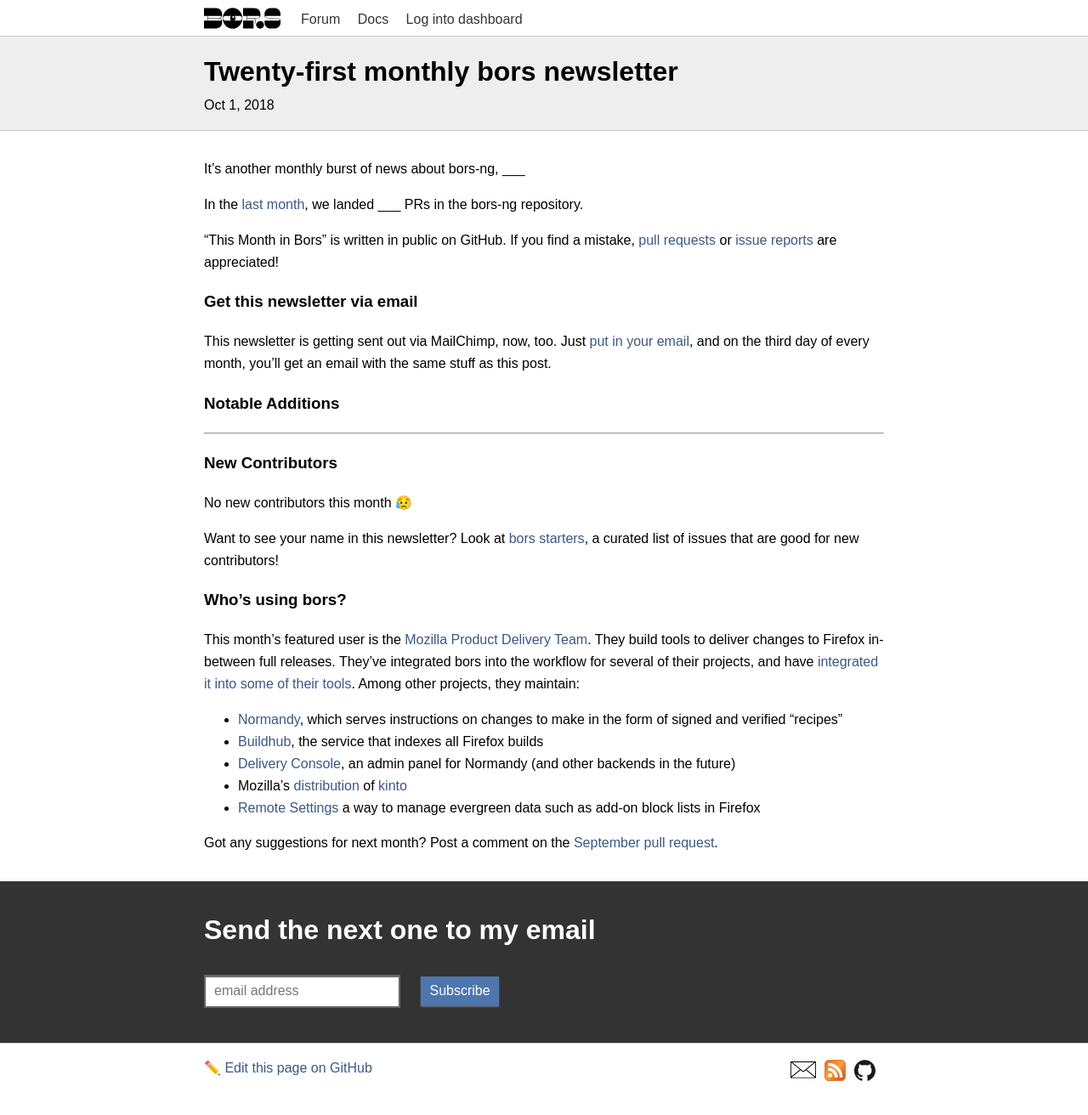
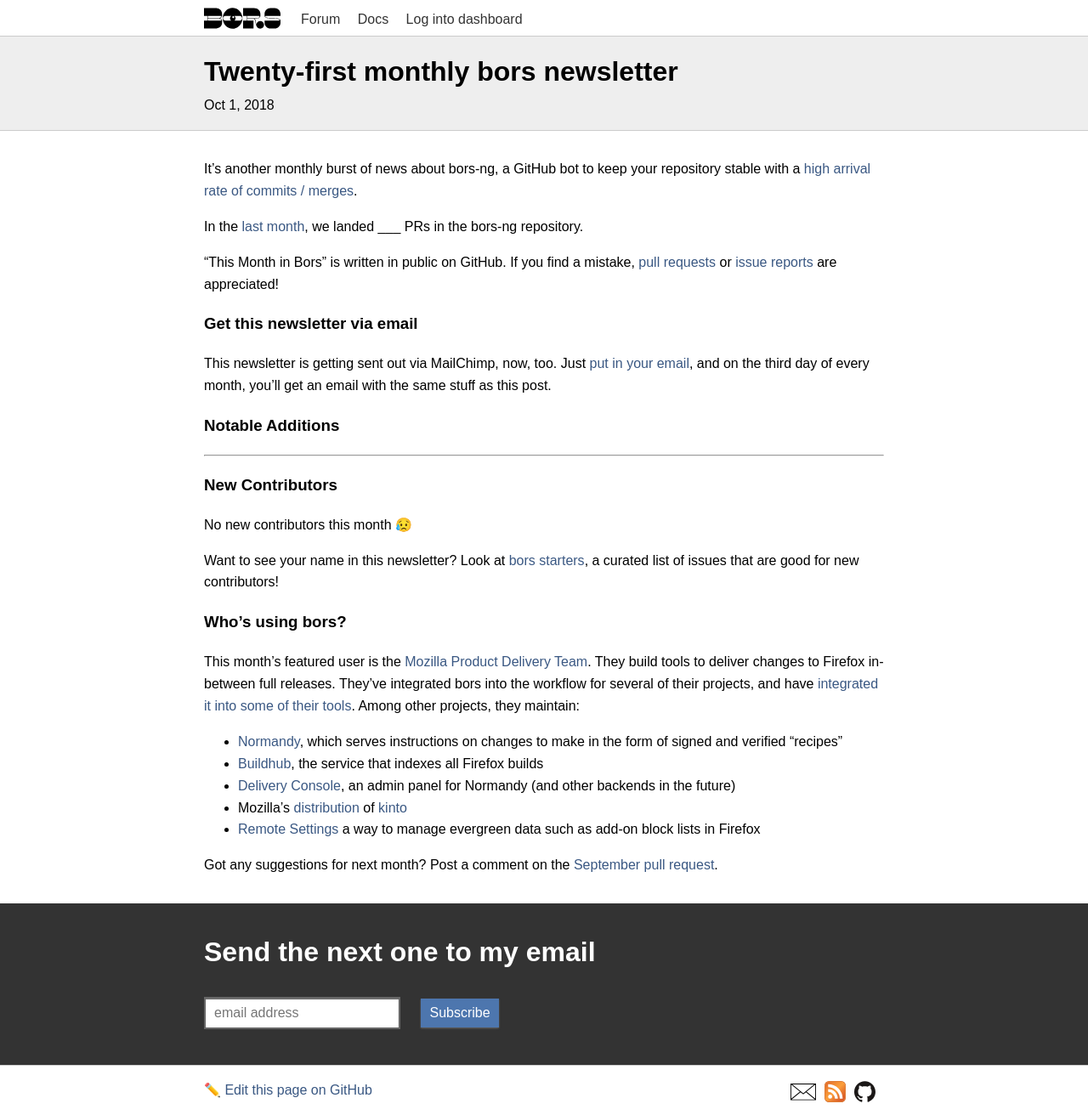
Before and after one commit to bors-ng/bors-ng.github.io, a Jekyll site: the page built from _posts/2018-10-01-tmib-21.md, in a window 1280 px wide. Shown: the whole page at 85% size. Built offline with Jekyll 4.4.1, drawn with Linux system fonts in a browser that asks for light colours; before the commit the page ends 1286 px from its top, so only the background shows below that.

Commit message:
Add a header blurb

```diff
--- a/_posts/2018-10-01-tmib-21.md
+++ b/_posts/2018-10-01-tmib-21.md
@@ -7,7 +7,7 @@
 ---
 
 It's another monthly burst of news about bors-ng,
-___
+a GitHub bot to keep your repository stable with a [high arrival rate of commits / merges](https://news.ycombinator.com/item?id=17606148).
 
 In the [last month](https://github.com/bors-ng/bors-ng/pulls?utf8=%E2%9C%93&q=is%3Apr%20is%3Aclosed%20closed%3A2018-09-01..2018-09-30),
 we landed ___ PRs in the bors-ng repository.
```
